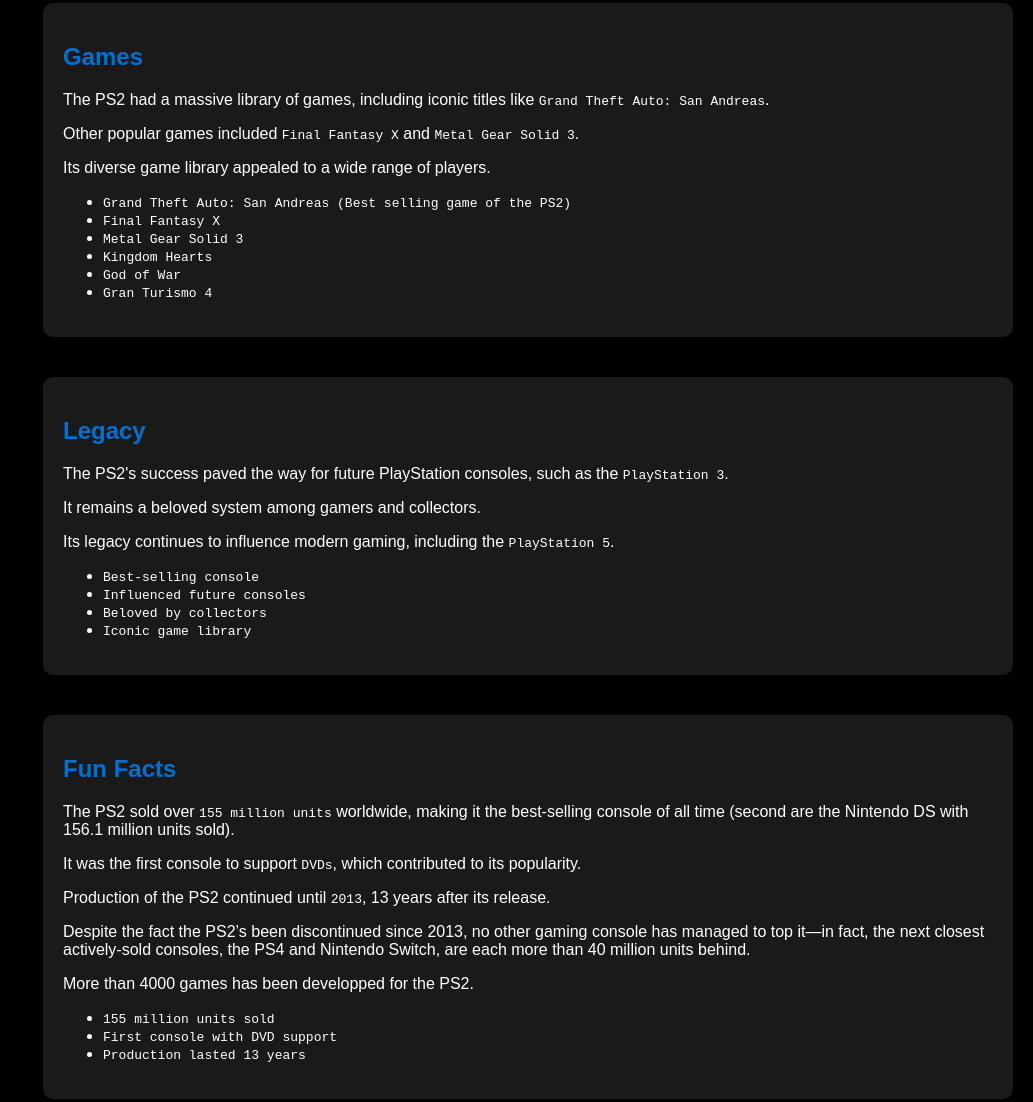
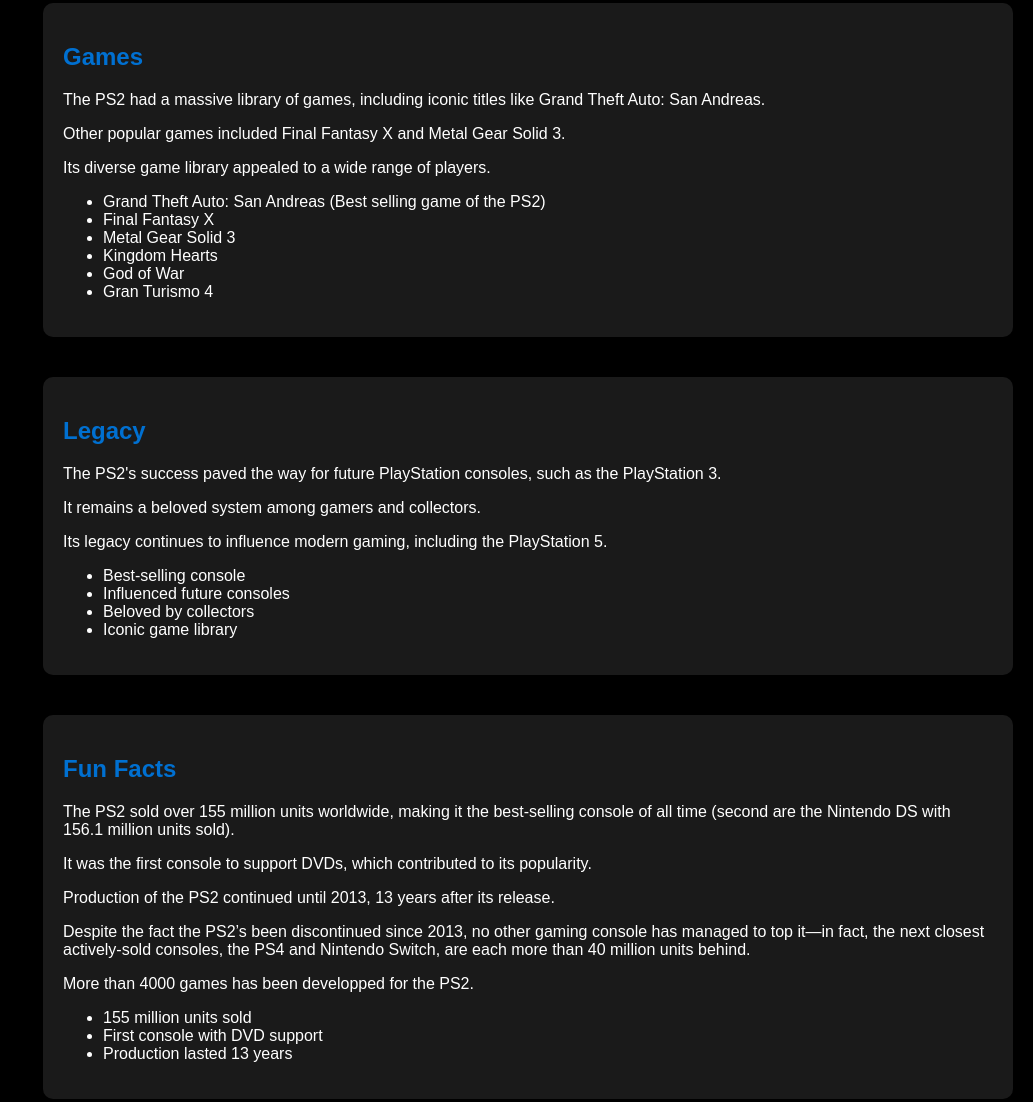
Before and after one commit to Kroxii/fcc-Documentation-Page, a plain HTML site: page Documentation.html in a window 1280 px wide. Shown: the part 1111-2213 px from the top of the page, without its empty margins (247-1280 px from the left). Drawn offline with Linux system fonts and the light colour scheme.

Commit message:
removal of <code>

```diff
--- a/Documentation.html
+++ b/Documentation.html
@@ -66,16 +66,16 @@
         <header>
           <h2>Games</h2>
         </header>
-        <p>The PS2 had a massive library of games, including iconic titles like <code>Grand Theft Auto: San Andreas</code>.</p>
-        <p>Other popular games included <code>Final Fantasy X</code> and <code>Metal Gear Solid 3</code>.</p>
+        <p>The PS2 had a massive library of games, including iconic titles like Grand Theft Auto: San Andreas.</p>
+        <p>Other popular games included Final Fantasy X and Metal Gear Solid 3.</p>
         <p>Its diverse game library appealed to a wide range of players.</p>
         <ul>
-          <li><code>Grand Theft Auto: San Andreas (Best selling game of the PS2)</code></li>
-          <li><code>Final Fantasy X</code></li>
-          <li><code>Metal Gear Solid 3</code></li>
-          <li><code>Kingdom Hearts</code></li>
-          <li><code>God of War</code></li>
-          <li><code>Gran Turismo 4</code></li>
+          <li>Grand Theft Auto: San Andreas (Best selling game of the PS2)</li>
+          <li>Final Fantasy X</li>
+          <li>Metal Gear Solid 3</li>
+          <li>Kingdom Hearts</li>
+          <li>God of War</li>
+          <li>Gran Turismo 4</li>
         </ul>
       </section>
     </div>
@@ -84,14 +84,14 @@
         <header>
           <h2>Legacy</h2>
         </header>
-        <p>The PS2's success paved the way for future PlayStation consoles, such as the <code>PlayStation 3</code>.</p>
+        <p>The PS2's success paved the way for future PlayStation consoles, such as the PlayStation 3.</p>
         <p>It remains a beloved system among gamers and collectors.</p>
-        <p>Its legacy continues to influence modern gaming, including the <code>PlayStation 5</code>.</p>
+        <p>Its legacy continues to influence modern gaming, including the PlayStation 5.</p>
         <ul>
-          <li><code>Best-selling console</code></li>
-          <li><code>Influenced future consoles</code></li>
-          <li><code>Beloved by collectors</code></li>
-          <li><code>Iconic game library</code></li>
+          <li>Best-selling console</li>
+          <li>Influenced future consoles</li>
+          <li>Beloved by collectors</li>
+          <li>Iconic game library</li>
         </ul>
       </section>
     </div>
@@ -100,15 +100,15 @@
         <header>
           <h2>Fun Facts</h2>
         </header>
-        <p>The PS2 sold over <code>155 million units</code> worldwide, making it the best-selling console of all time (second are the Nintendo DS with 156.1 million units sold).</p>
-        <p>It was the first console to support <code>DVDs</code>, which contributed to its popularity.</p>
-        <p>Production of the PS2 continued until <code>2013</code>, 13 years after its release.</p>
+        <p>The PS2 sold over 155 million units worldwide, making it the best-selling console of all time (second are the Nintendo DS with 156.1 million units sold).</p>
+        <p>It was the first console to support DVDs, which contributed to its popularity.</p>
+        <p>Production of the PS2 continued until 2013, 13 years after its release.</p>
         <p>Despite the fact the PS2’s been discontinued since 2013, no other gaming console has managed to top it—in fact, the next closest actively-sold consoles, the PS4 and Nintendo Switch, are each more than 40 million units behind.</p>
         <p>More than 4000 games has been developped for the PS2.</p>
         <ul>
-          <li><code>155 million units sold</code></li>
-          <li><code>First console with DVD support</code></li>
-          <li><code>Production lasted 13 years</code></li>
+          <li>155 million units sold</li>
+          <li>First console with DVD support</li>
+          <li>Production lasted 13 years</li>
         </ul>
       </section>
     </div>
```
